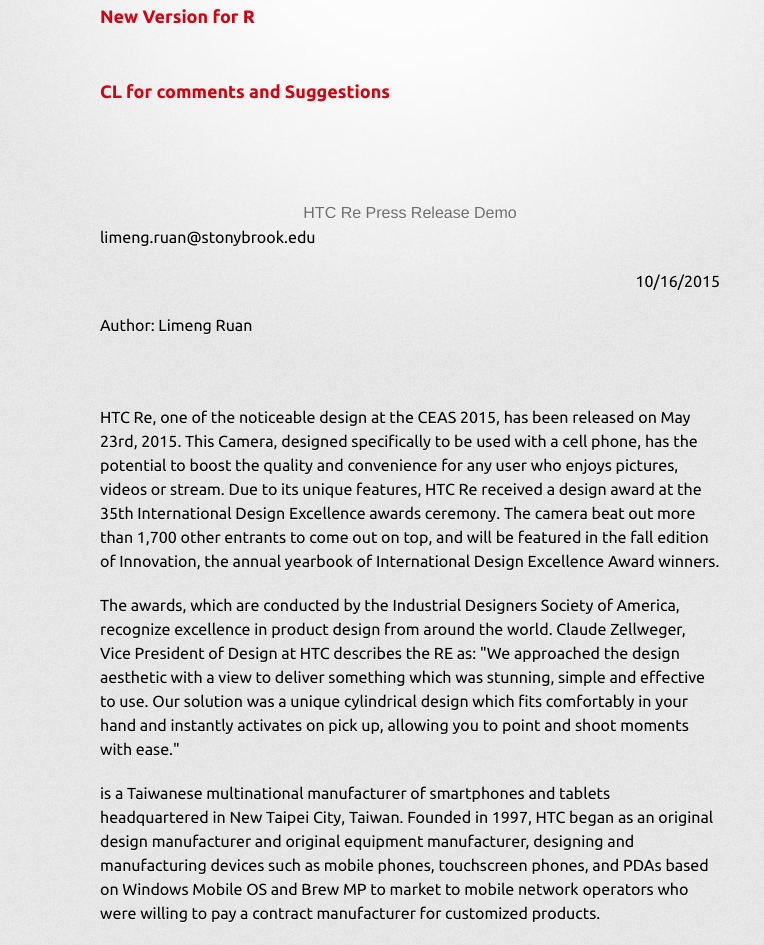
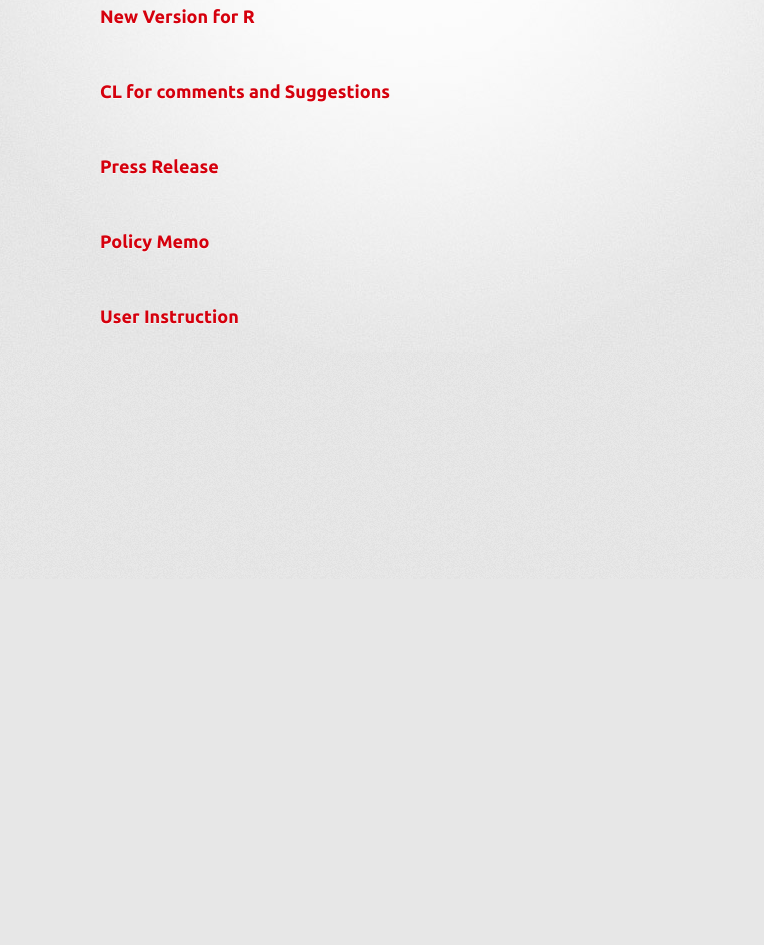
Before and after one commit to lemonruan/lemonruan, a plain HTML site: page cse300.html in a window 1280 px wide. Shown: the part 221-1166 px from the top of the page, without its empty margins (230-994 px from the left). After the commit the page ends 800 px from the top, so only its background shows below. Drawn offline with Linux system fonts and the light colour scheme; a web font is replaced by a local one.

Commit message:
adding google doc links

```diff
--- a/cse300.html
+++ b/cse300.html
@@ -41,24 +41,15 @@
 			<h4><a href="https://docs.google.com/document/d/11RYpTW1Nni9n5vc0b5gImfI-kOGt788d4LweW-0vfew/edit">New Version for R</a></h4>
 			<br><br>
 			<h4><a href="https://docs.google.com/a/stonybrook.edu/document/d/1aKPmvHGOmFEJEE9_ujlyMye1eFz9T0u-UyWYcGejBlo/edit?usp=sharing">CL for comments and Suggestions</a></h4>
+			<br><br>
+			<h4><a href="https://docs.google.com/a/stonybrook.edu/document/d/10vTIGtsVwDmqVD3hCRsojmCzuUr_J5LBC1pfO-TKxjY/edit?usp=sharing">Press Release</a></h4>
+			<br><br>
+			<h4><a href="https://docs.google.com/a/stonybrook.edu/document/d/1ae7n23aZXuvQR4b_RmTarFFoAnzJTTvArCsFQfD54jk/edit?usp=sharing">Policy Memo</a></h4>
+			<br><br>
+			<h4><a href="https://docs.google.com/a/stonybrook.edu/document/d/14VBcHB-F2VgWN3r0bOcI7WbG5s9LZM2T-yirHEPvLzI/edit?usp=sharing">User Instruction</a></h4>
 		</section>
 
-		<br><br><br><br>
-		<center>HTC Re Press Release Demo</center>
 
-<p>limeng.ruan@stonybrook.edu</p>						<p align="right">10/16/2015</p>
-
-<p>Author: Limeng Ruan</p>
-<br><br>
-<p>
-	HTC Re, one of the noticeable design at the CEAS 2015, has been released on May 23rd, 2015. This Camera, designed specifically to be used with a cell phone, has the potential to boost the quality and convenience for any user who enjoys pictures, videos or stream. Due to its unique features, HTC Re received a design award at the 35th International Design Excellence awards ceremony. The camera beat out more than 1,700 other entrants to come out on top, and will be featured in the fall edition of Innovation, the annual yearbook of International Design Excellence Award winners.
-</p>
-<p>
-	The awards, which are conducted by the Industrial Designers Society of America, recognize excellence in product design from around the world. Claude Zellweger, Vice President of Design at HTC describes the RE as: "We approached the design aesthetic with a view to deliver something which was stunning, simple and effective to use. Our solution was a unique cylindrical design which fits comfortably in your hand and instantly activates on pick up, allowing you to point and shoot moments with ease."
-</p>
-<p>
-	is a Taiwanese multinational manufacturer of smartphones and tablets headquartered in New Taipei City, Taiwan. Founded in 1997, HTC began as an original design manufacturer and original equipment manufacturer, designing and manufacturing devices such as mobile phones, touchscreen phones, and PDAs based on Windows Mobile OS and Brew MP to market to mobile network operators who were willing to pay a contract manufacturer for customized products.
-</p>
   	</div>
   	</div>
   </body>
```
